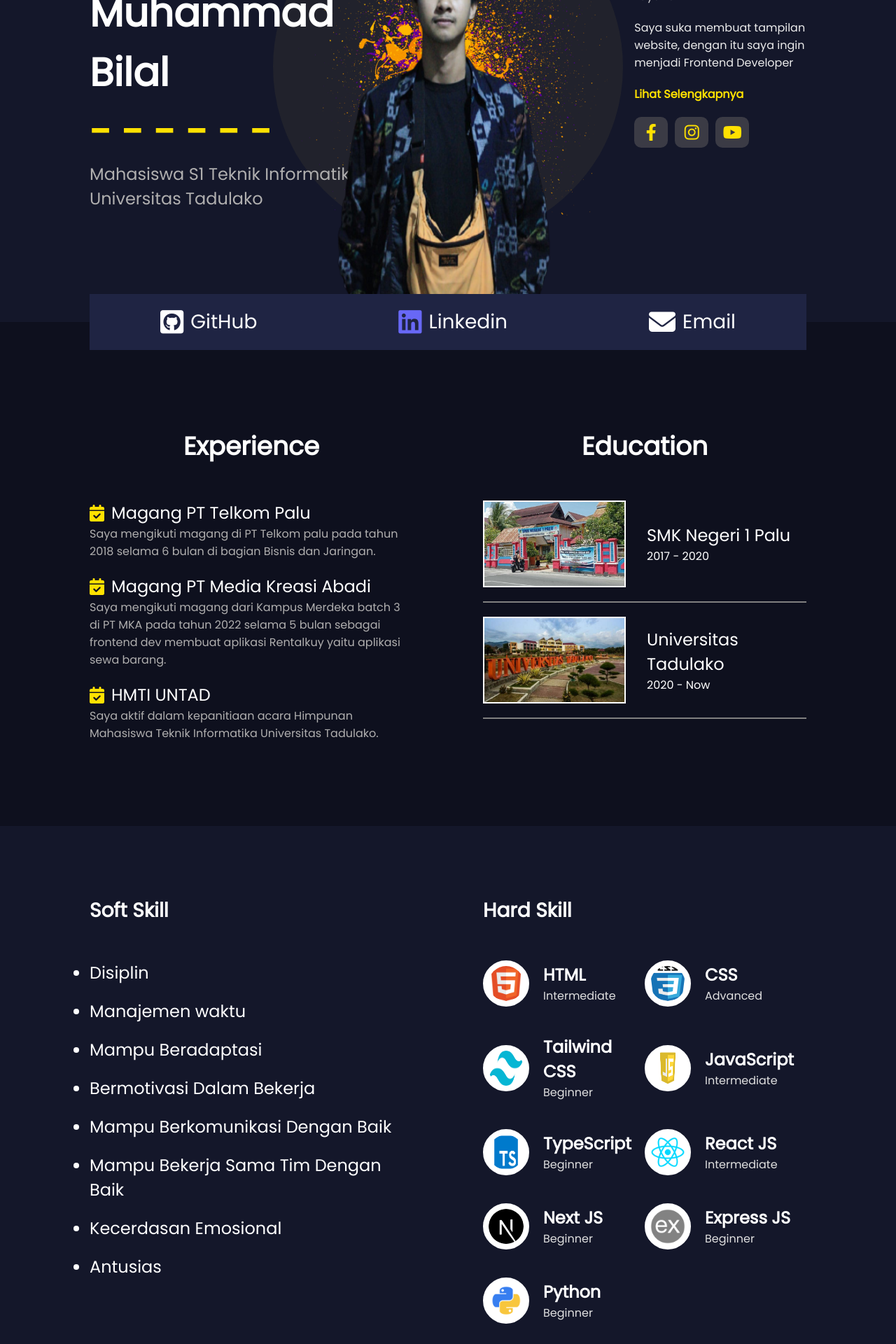
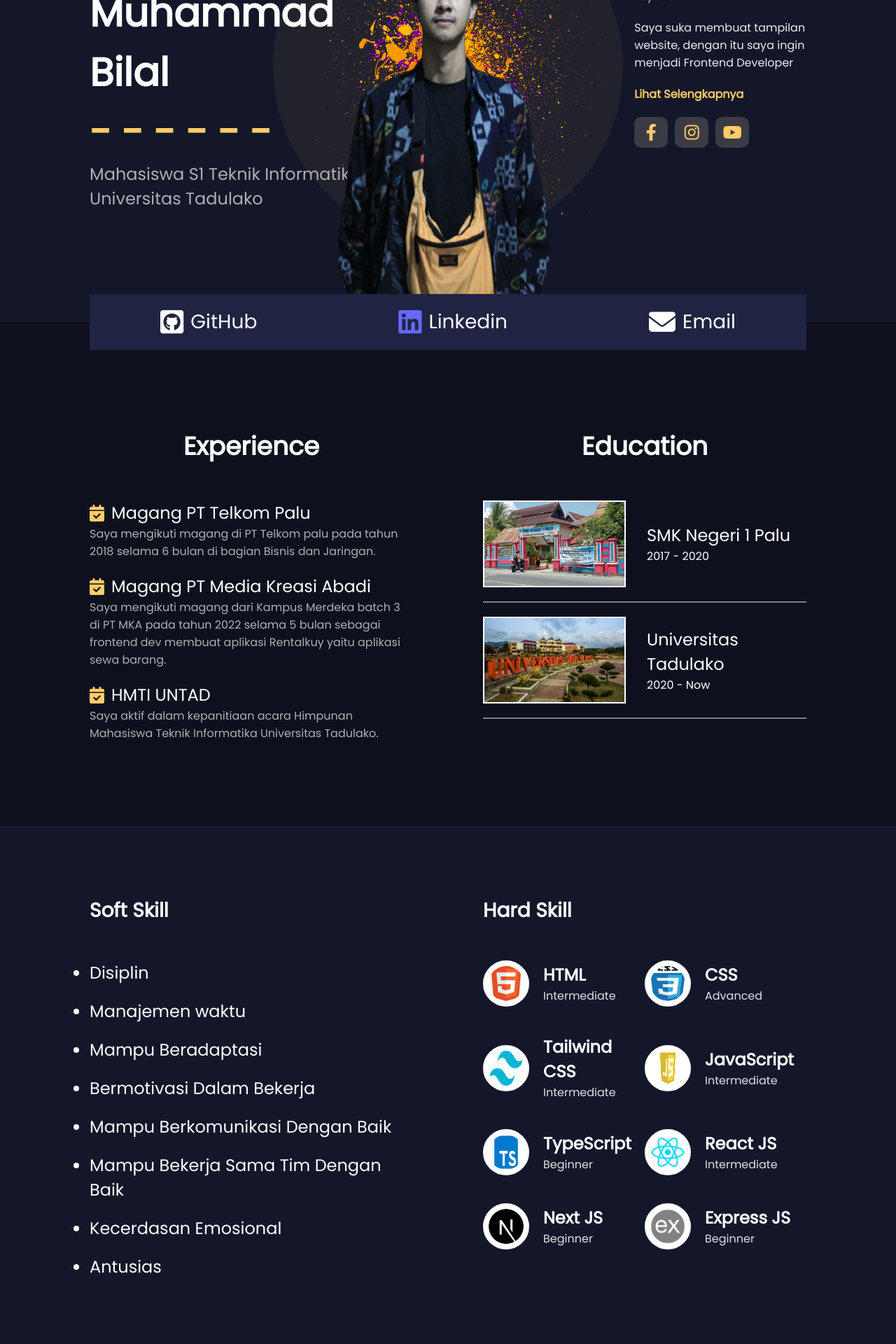
Before and after one commit to muhammadbilal2468/web-portofolio-2, a React (Create React App) app: page / in a window 1280 px wide. Shown: the part 340-2260 px from the top of the page at 70% size. Built offline with nearby package versions, Linux system fonts and the light colour scheme.

Commit message:
update CV

```diff
--- a/src/App.css
+++ b/src/App.css
@@ -24,7 +24,7 @@
   height: 10%;
 }
 .wp .header .nav .logo p {
-  color: #ffe100;
+  color: #ffcc66;
   font-weight: bold;
   font-size: 32px;
 }
@@ -65,7 +65,7 @@
 }
 .wp .header .banner .left p.line {
   font-size: 56px;
-  color: #ffe100;
+  color: #ffcc66;
   font-weight: bold;
 }
 .wp .header .banner .left p.desc {
@@ -113,7 +113,7 @@
 }
 .wp .header .banner .right p.button {
   font-size: 16px;
-  color: #ffe100;
+  color: #ffcc66;
   border-radius: 10px;
   font-weight: bold;
   margin-bottom: 20px;
@@ -126,7 +126,7 @@
 }
 .wp .header .banner .right .sosmed i {
   font-size: 24px;
-  color: #ffe100;
+  color: #ffcc66;
   width: 28px;
   background-color: #66646478;
   padding: 10px;
@@ -214,7 +214,7 @@
   color: white;
 }
 .wp .about .experience .sub-title i {
-  color: #ffe100;
+  color: #ffcc66;
 }
 
 .wp .about .experience p.desc {
@@ -369,7 +369,7 @@
   border-radius: 10px;
   font-size: 1.1rem;
   cursor: pointer;
-  background-color: #ffe100;
+  background-color: #ffcc66;
   color: black;
 }
 
@@ -391,7 +391,7 @@
 .wp .contacts .contact .map p {
   font-size: 1.2rem;
   text-align: center;
-  color: #ffe100;
+  color: #ffcc66;
 }
 
 /* -------------------- FOOTER ----------------------- */
--- a/src/App.jsx
+++ b/src/App.jsx
@@ -171,7 +171,7 @@ const App = () => {
               <img src={tailwindImg} alt="logo css" />
               <div className="text">
                 <p className="title">Tailwind CSS</p>
-                <p className="desc">Beginner</p>
+                <p className="desc">Intermediate</p>
               </div>
             </div>
             <div className="box">
@@ -209,13 +209,6 @@ const App = () => {
                 <p className="desc">Beginner</p>
               </div>
             </div>
-            <div className="box">
-              <img src={pythonImg} alt="logo expressjs" />
-              <div className="text">
-                <p className="title">Python</p>
-                <p className="desc">Beginner</p>
-              </div>
-            </div>
           </div>
         </div>
       </div>
@@ -241,13 +234,14 @@ const App = () => {
                 <label for="">Message</label>
                 <textarea></textarea>
               </div>
-              <a href="">
+              <a href="#">
                 <button>Kirim</button>
               </a>
             </form>
           </div>
           <div className="map">
             <iframe
+              title="map"
               src="https://www.google.com/maps/embed?pb=!1m18!1m12!1m3!1d2302.2334773816306!2d119.85768454370279!3d-0.9333897045341931!2m3!1f0!2f0!3f0!3m2!1i1024!2i768!4f13.1!3m3!1m2!1s0x0%3A0xcf3e48cb07fcac56!2zMMKwNTYnMDAuNCJTIDExOcKwNTEnMjYuOCJF!5e0!3m2!1sen!2sid!4v1660745344999!5m2!1sen!2sid"
               width="400"
               height="300"
```
